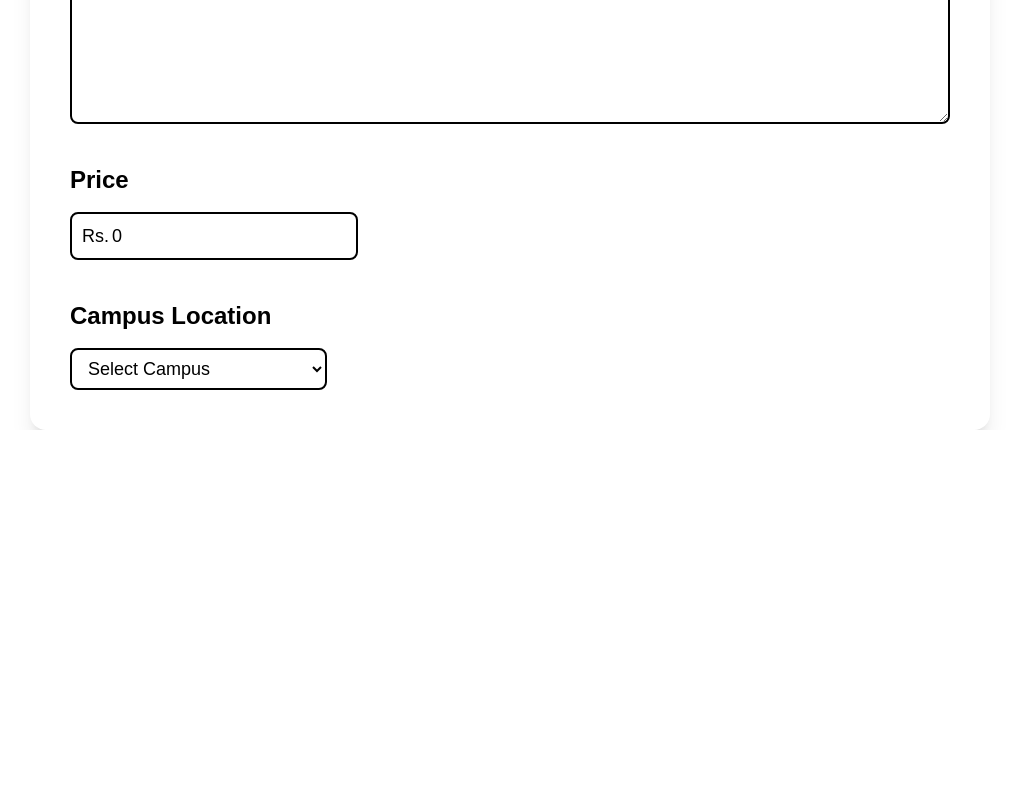
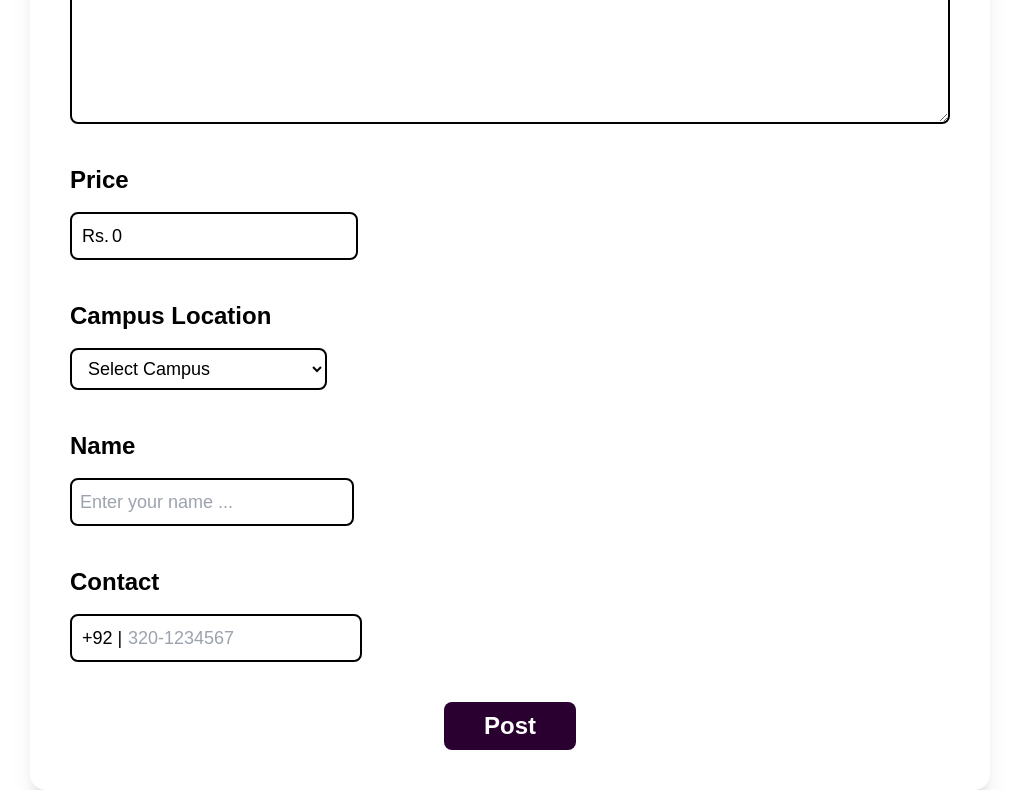
Before and after one commit to harisalimughal/FastMart, a React (Create React App) app in the folder fastmart/: page /postad in a window 1280 px wide. Shown: the part 738-1528 px from the top of the page, without its empty margins (130-1149 px from the left). Before the commit the page ends 1168 px from the top, so only its background shows below. Built offline with nearby package versions, Linux system fonts and the light colour scheme; the HTML template or start-up script is replaced by a standard one; a web font is replaced by a local one.

Commit message:
Add contact and name fields in PostAd

```diff
--- a/fastmart/src/components/selling-page/PostAd.jsx
+++ b/fastmart/src/components/selling-page/PostAd.jsx
@@ -12,6 +12,7 @@ function PostAd() {
     const [description, setDescription] = useState('');
     const [price, setPrice] = useState(0);
     const [campus, setCampus] = useState('');
+    const [name, setName] = useState('');
 
     // function to handle form submission
     const handleSubmit = (e) => {
@@ -121,6 +122,41 @@ function PostAd() {
                                 <option value='Chiniot-Faislabad'>Chiniot-Faislabad</option>
                             </select>
                         </div>
+
+                        {/* Name */}
+                        <div className='flex flex-col gap-4 text-lg'>
+                            <label className='text-2xl font-bold'>Name</label>
+                            <input
+                                type='text'
+                                className='border-2 border-black p-2 pr-10 rounded-lg text-lg w-fit'
+                                placeholder='Enter your name ...'
+                                onInput={(e) => setName(e.target.value)}
+                                value={name}
+                            />
+                        </div>
+
+                        {/* Contact */}
+                        <div className='flex flex-col gap-4 text-lg'>
+                            <label className='text-2xl font-bold'>Contact</label>
+                            <div className='relative flex items-center'>
+                                <span className='absolute left-3'>
+                                    +92 |
+                                </span>
+                                <input
+                                    type='text'
+                                    className='border-2 border-black py-2 pl-14 rounded-lg text-lg w-fit'
+                                    placeholder='320-1234567'
+                                />
+                            </div>
+                        </div>
+
+                        {/* Post */}
+                        <button
+                            type='submit'
+                            className='flex justify-center items-center text-white bg-palletePurple font-bold text-2xl py-2 px-10 rounded-lg mx-auto hover:shadow-xl transition duration-300'
+                        >
+                            Post
+                        </button>
                     </form>
                 </div>
             </div>
```
